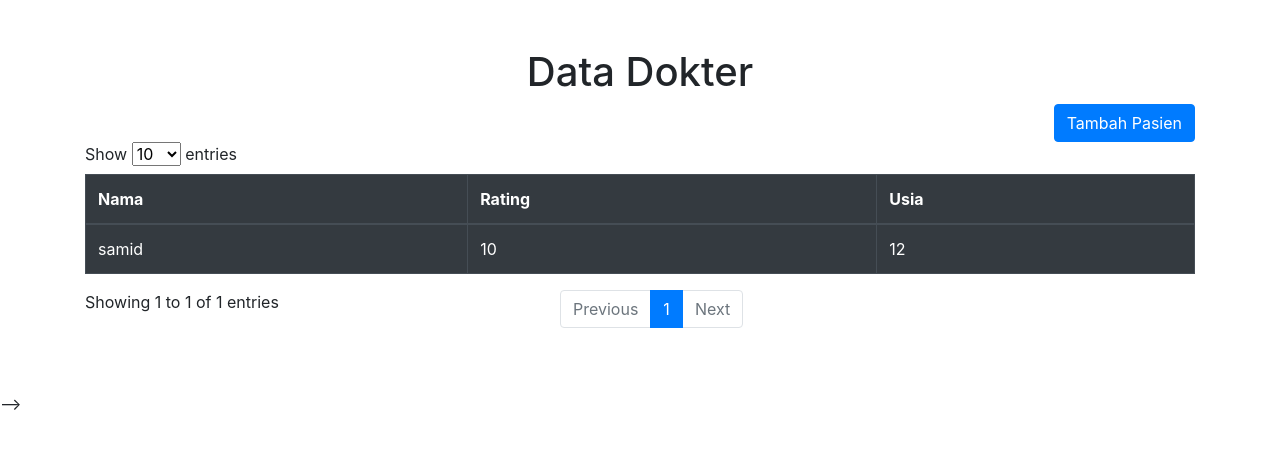
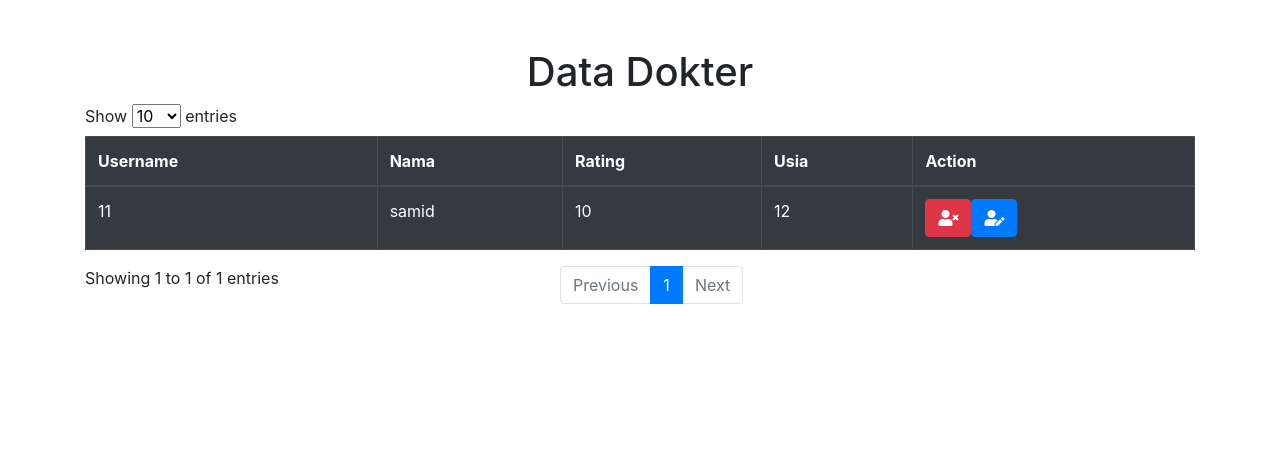
Before and after one commit to dimasguintana/TubesWebpro, a CodeIgniter app: page /TubesWebpro-Kel2/index.php/dokter/index in a window 1280 px wide. Shown: the top 449 px of the page. Run offline with CodeIgniter, Linux system fonts and the light colour scheme; data comes from the database, SQL or seed files in the repository; some libraries are stand-ins or nearby versions.

Commit message:
Modal Update Dokter

```diff
--- a/application/controllers/Dokter.php
+++ b/application/controllers/Dokter.php
@@ -23,4 +23,33 @@ class Dokter extends CI_Controller {
 		echo json_encode($data);
 	}
 
+	public function getDokterByUsername($username)
+	{
+		$data = $this->Dokter_Model->getDokterByUsername($username);
+
+		echo json_encode($data);
+	}
+
+	public function updateDokter($username)
+	{
+		foreach ($_POST as $key => $value) {
+			$post[$key] = $value;
+		}
+
+		$data = [
+
+			"username" => $post['usernameD'],
+			"nama" => $post['namaD'],
+			"rating" => $post['ratingD'],
+			"usia" => $post['usiaD'],
+
+		];
+
+		$valid['sukses'] = true;
+		$this->Dokter_Model->updateDokter($username, $data);
+
+		echo json_encode($valid);
+
+	}
+
 }
--- a/application/models/Dokter_Model.php
+++ b/application/models/Dokter_Model.php
@@ -6,6 +6,18 @@ class Dokter_Model extends CI_Model {
 	public function getDokter()
 	{
 		return $this->db->get('dokter')->result_array();
+	}
+
+	public function getDokterByUsername($username)
+	{
+		$this->db->where('username', $username);
+		return $this->db->get('dokter')->row();
+	}
+
+	public function updateDokter($username, $data)
+	{
+		$this->db->where('username', $username);
+		return $this->db->update('dokter', $data);
 	}
 
 	public function deleteDokter($idDokter)
--- a/application/views/Dokter_View.php
+++ b/application/views/Dokter_View.php
@@ -3,14 +3,15 @@
     <h1 class="text-center"><?= $title ?></h1>
     <div class="table-responsive container">
     <div class="d-flex justify-content-end">
-      <button class="btn btn-primary" data-target="#tambahPasien" data-toggle="modal">Tambah Pasien</button>
     </div>
       <table class="table table-dark table-hover table-bordered" id="dataDokter" style="width: 100%">
         <thead>
           <tr>
+            <th>Username</th>
             <th>Nama</th>
             <th>Rating</th>
             <th>Usia</th>
+            <th>Action</th>
           </tr>
         </thead>
       </table>
@@ -32,6 +33,9 @@
 
       "columns": [
         {
+          "data": "username"
+        },
+        {
           "data": "nama"
         },
         {
@@ -39,6 +43,12 @@
         },
         {
           "data": "usia"
+        },
+        {
+          "data": "username",
+          "render": function(data, type, row){
+            return `<button class="btn btn-danger" data-toggle="modal" data-target="#deleteModald" data-whatever="${data}"><i class="fas fa-user-times"></i></button><button type="button" class="btn btn-primary" data-toggle="modal" data-target="#updateModald" data-whatever="${data}"><i class="fas fa-user-edit"></i></button>`
+          }
         }
       ]
   });
@@ -51,5 +61,43 @@
   //     console.log(data);
   //   }
   // })
+
+  $('#updateModald').on('show.bs.modal', function(event) {
+    let username = $(event.relatedTarget).data('whatever');
+    $.ajax({
+      url: `<?= site_url('Dokter/getDokterByUsername/') ?>${username}`,
+      type: "GET",
+      dataType: "JSON",
+      success: function(data) {
+        if (data) {
+          $('#userInput').val(data.username);
+          $('#nmInput').val(data.nama);
+          $('#ratingInput').val(data.rating);
+          $('#ageInput').val(data.usia);
+        }
+      }
+    })
+    $('#formUpdated').on('submit', function(event) {
+      event.preventDefault();
+      let form = $(this)
+      $.ajax({
+        url: `<?= site_url('Dokter/updateDokter/') ?>${username}`,
+        type: "POST",
+        data: form.serialize(),
+        dataType: "JSON",
+        success: function(valid) {
+          if (valid.sukses) {
+            $("#updateModald").modal('hide');
+            $('#dataDokter').DataTable().ajax.reload();
+            $('#userInput').val('');
+            $('#nmInput').val('');
+            $('#ratingInput').val('');
+            $('#ageInput').val('');
+          }
+        }
+      })
+    })
+  });
+
 });
 </script>
--- a/application/views/Halaman.php
+++ b/application/views/Halaman.php
@@ -39,23 +39,23 @@
 
         <div class="form-group">
           <label for="formGroupExampleInput">Username</label>
-          <input type="text" class="form-control" id="usernInput" placeholder="UsernamePasien" name="usernameP" required>
+          <input type="text" class="form-control" id="usernInput" placeholder="Username Pasien" name="usernameP" required>
         </div>
         <div class="form-group">
           <label for="formGroupExampleInput2">Nama</label>
-          <input type="text" class="form-control" id="namaInput" placeholder="NamaPasien" name="namaP" required>
+          <input type="text" class="form-control" id="namaInput" placeholder="Nama Pasien" name="namaP" required>
         </div>
         <div class="form-group">
           <label for="formGroupExampleInput2">Alamat</label>
-          <input type="text" class="form-control" id="alamatInput" placeholder="AlamatPasien" name="alamatP" required>
+          <input type="text" class="form-control" id="alamatInput" placeholder="Alamat Pasien" name="alamatP" required>
         </div>
         <div class="form-group">
           <label for="formGroupExampleInput2">Usia</label>
-          <input type="text" class="form-control" id="usiaInput" placeholder="UsiaPasien" name="usiaP" required>
+          <input type="text" class="form-control" id="usiaInput" placeholder="Usia Pasien" name="usiaP" required>
         </div>
         <div class="form-group">
           <label for="formGroupExampleInput2">Jenis Kelamin</label>
-          <input type="text" class="form-control" id="jkInput" placeholder="JKPasien" name="jkP" required>
+          <input type="text" class="form-control" id="jkInput" placeholder="Jenis Kelamin Pasien" name="jkP" required>
         </div>
       </div>
       <div class="modal-footer">
@@ -65,11 +65,11 @@
     </form>
     </div>
   </div>
-</div> -->
+</div>
 
 
 
-<!-- Modal Delete FIX-->
+<!-- Modal Delete Pasien-->
 <div class="modal fade" id="deleteModal" tabindex="-1" role="dialog" aria-labelledby="deleteModalLabel" aria-hidden="true">
   <div class="modal-dialog" role="document">
     <div class="modal-content">
@@ -89,5 +89,44 @@
     </div>
   </div>
 </div>
+
+  <!-- Modal Update Dokter -->
+<div class="modal fade" id="updateModald" tabindex="-1" role="dialog" aria-labelledby="exampleModalLabel1" aria-hidden="true">
+
+  <div class="modal-dialog" role="document">
+    <div class="modal-content">
+      <div class="modal-header">
+      <center><h2>UPDATE DATA PASIEN</h2></center>
+      </div>
+      <div class="modal-body">
+
+        <!-- isi form ini -->
+        <form method="POST" id="formUpdated">
+
+          <div class="form-group">
+            <label for="formGroupExampleInput">Username</label>
+            <input type="text" class="form-control" id="userInput" placeholder="Username Dokter" name="usernameD" required>
+          </div>
+          <div class="form-group">
+            <label for="formGroupExampleInput2">Nama</label>
+            <input type="text" class="form-control" id="nmInput" placeholder="Nama Dokter" name="namaD" required>
+          </div>
+          <div class="form-group">
+            <label for="formGroupExampleInput2">Rating</label>
+            <input type="text" class="form-control" id="ratingInput" placeholder="Rating Dokter" name="ratingD" required>
+          </div>
+          <div class="form-group">
+            <label for="formGroupExampleInput2">Usia</label>
+            <input type="text" class="form-control" id="ageInput" placeholder="Usia Dokter" name="usiaD" required>
+          </div>
+          <div class="modal-footer">
+            <button type="button" class="btn btn-secondary" data-dismiss="modal">Batal</button>
+            <button type="submit" class="btn btn-primary" id="ubahSubmit">Submit</button>
+          </div>
+        </form>
+      </div>
+    </div>
+  </div>
+
 </body>
 </html>
```
